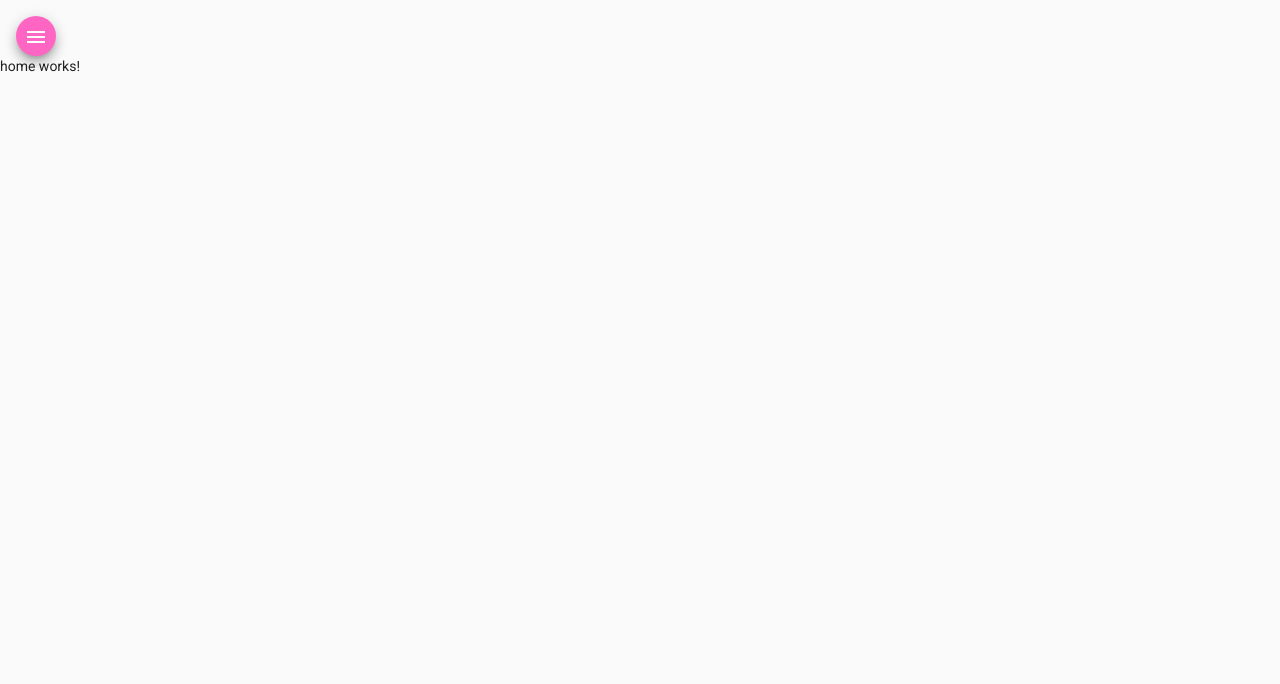
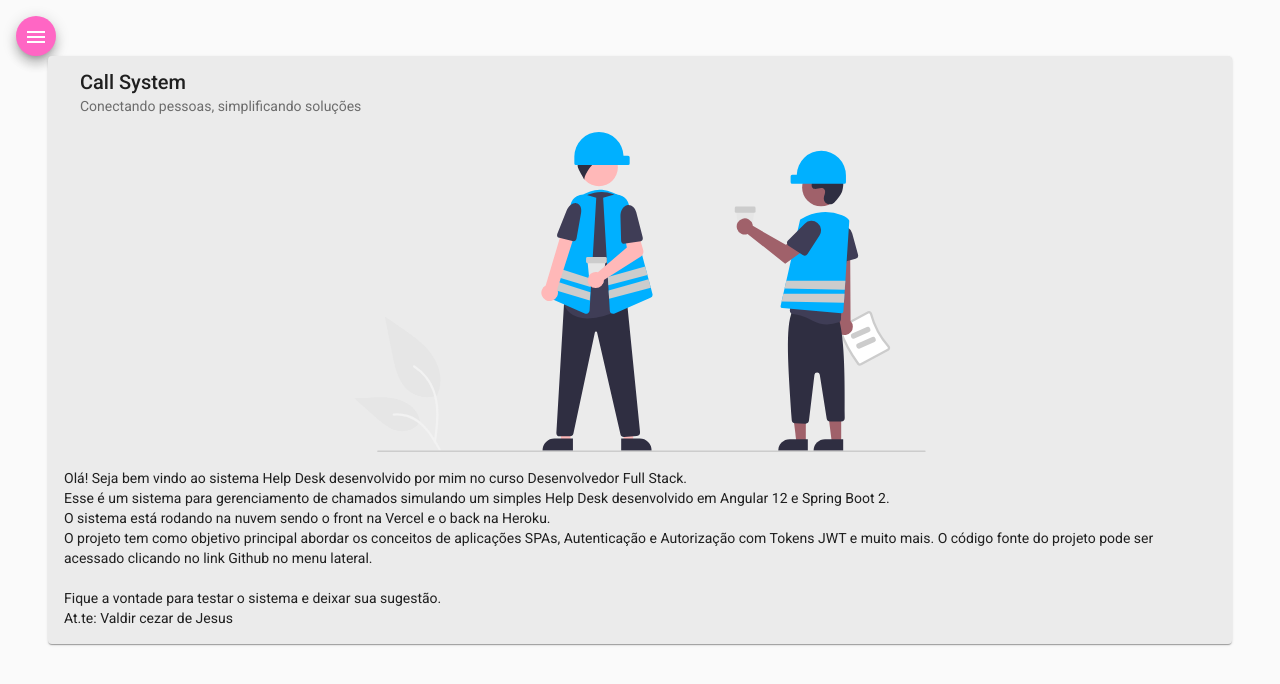
Before and after one commit to LaisaAlb/callSystem-front, an Angular app: page /home in a window 1280 px wide. Shown: the top 684 px of the page. Built offline with nearby package versions, Linux system fonts and the light colour scheme.

Commit message:
HTML e CSS para o componente HOME

```diff
--- a/src/app/components/home/home.component.css
+++ b/src/app/components/home/home.component.css
@@ -0,0 +1,9 @@
+.card{
+    width: 90%;
+    margin: auto;
+    background-color: rgb(235, 235, 235);
+}
+
+img{
+    height: 20rem;
+}
--- a/src/app/components/home/home.component.html
+++ b/src/app/components/home/home.component.html
@@ -1 +1,18 @@
-<p>home works!</p>
+<mat-card class="card" appearance="outlined">
+    <mat-card-header>
+      <mat-card-title>Call System</mat-card-title>
+      <mat-card-subtitle>Conectando pessoas, simplificando soluções </mat-card-subtitle>
+    </mat-card-header>
+    <img mat-card-image src="../../../assets/img/home-image.svg" alt="Foto home CallSystem">
+    <mat-card-content>
+        <p>
+            Olá! Seja bem vindo ao sistema Help Desk desenvolvido por mim no curso Desenvolvedor Full Stack.<br />
+            Esse é um sistema para gerenciamento de chamados simulando um simples Help Desk desenvolvido em Angular 12 e
+            Spring Boot 2. <br />O sistema está rodando na nuvem sendo o front na Vercel e o back na Heroku.<br />
+            O projeto tem como objetivo principal abordar os conceitos de aplicações SPAs, Autenticação e Autorização com
+            Tokens JWT e muito mais. O código fonte do projeto pode ser acessado clicando no link Github no menu lateral.
+            <br /><br /> Fique a vontade para testar o sistema e deixar sua sugestão.
+            <br /> At.te: Valdir cezar de Jesus
+           </p>
+    </mat-card-content>
+  </mat-card>
```
Also changed, not shown: src/assets/img/home-image.svg (added).
